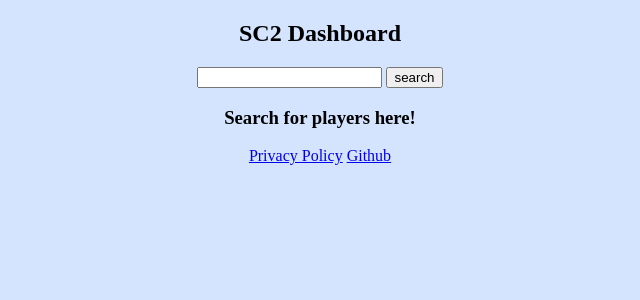
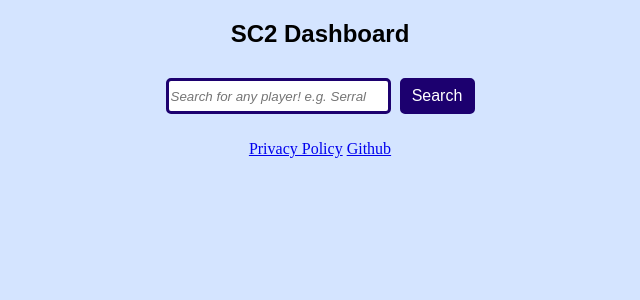
Before and after one commit to hammer-hao/Gimme-a-Game, a Flask app: page / in a window 1280 px wide. Shown: the top 300 px of the page, without its empty margins (320-960 px from the left). Run offline with Flask 2, Linux system fonts and the light colour scheme.

Commit message:
made things more aesthetic by changing the search bar and player table styles

```diff
--- a/static/css/dash.css
+++ b/static/css/dash.css
@@ -3,10 +3,39 @@
 }
 #pagetitle{
     text-align: center;
+    font-family: Arial, Helvetica, sans-serif;
 }
-.searchbar{
-    margin: auto;
-    width: 50%;
+.search__container {
+    padding: 10px;
+}
+.search__form{
+    width:310px;
+    margin:auto
+}
+.search__input{
+    width: 215px;
+    border: 3px solid #1c006f;
+    height: 28px;
+    border-radius: 5px;
+    outline: none;
+    color: #1c006f;
+    font-style: oblique;
+    margin-right: 5px;
+    margin-top: auto;
+    margin-bottom: auto;
+}
+.search__submit{
+    width: 75px;
+    border: 3px solid #1c006f;
+    height: 36px;
+    border-radius: 5px;
+    background: #1c006f;
+    text-align: center;
+    font-size: 16px;
+    color: #fff;
+    cursor: pointer;
+    margin-top: auto;
+    margin-bottom: auto;
 }
 form{
     text-align: center;
@@ -24,3 +53,28 @@
 #bottomlinks{
     text-align: center;
 }
+#playerlisttable{
+    border-collapse: collapse;
+    margin: auto;
+    font-size: 0.9em;
+    font-family: sans-serif;
+    min-width: 400px;
+    box-shadow: 0 0 20px rgba(0, 0, 0, 0.15);
+    border:solid black 1px;
+    border-radius:6px;
+}
+#playerlisttable th{
+    background-color: #d4f4ff;
+    color: #160051;
+    text-align: left;
+    padding: 12px 15px;
+}
+#playerlisttable tr:hover {
+    background-color: rgb(238, 238, 238) !important;
+}
+#playerlisttable tbody tr:nth-of-type(even) {
+    background-color: #e1f7ff;
+}
+#playerlisttable td {
+    padding: 12px 15px;
+}
--- a/templates/index.html
+++ b/templates/index.html
@@ -3,21 +3,24 @@
 <title>sc2dashboard</title>
 {% endblock%}
 {% block body %}
-<div class="searchbar">
-<form action="/" method="POST">
-    <input type="text" name="name" id="content">
-    <input type="submit" value="search">
+<div class="search__container">
+<form class="search__form" action="/" method="POST">
+    <!--<input type="text" name="name" id="content">
+    <input type="submit" value="search">-->
+    <input class="search__input" type="text" name="name" placeholder="Search for any player! e.g. Serral">
+    <button type="submit" class="search__submit">
+        Search
+    </button>
 </form>
 </div>
 {% if playerlist|length < 1 %}
-<h3 style="text-align:center">Search for players here!</h3>
 {% elif playerlist=='empty' %}
 <h3 style="text-align:center">Player name cannot be empty!</h3>
 {% elif playerlist=='notfound' %}
 <h3 style="text-align:center">Player not found!</h3>
 {% else %}
 <div class="results">
-<table>
+<table id="playerlisttable">
     <tr>
         <th>Name</th>
         <th>MMR</th>
```
